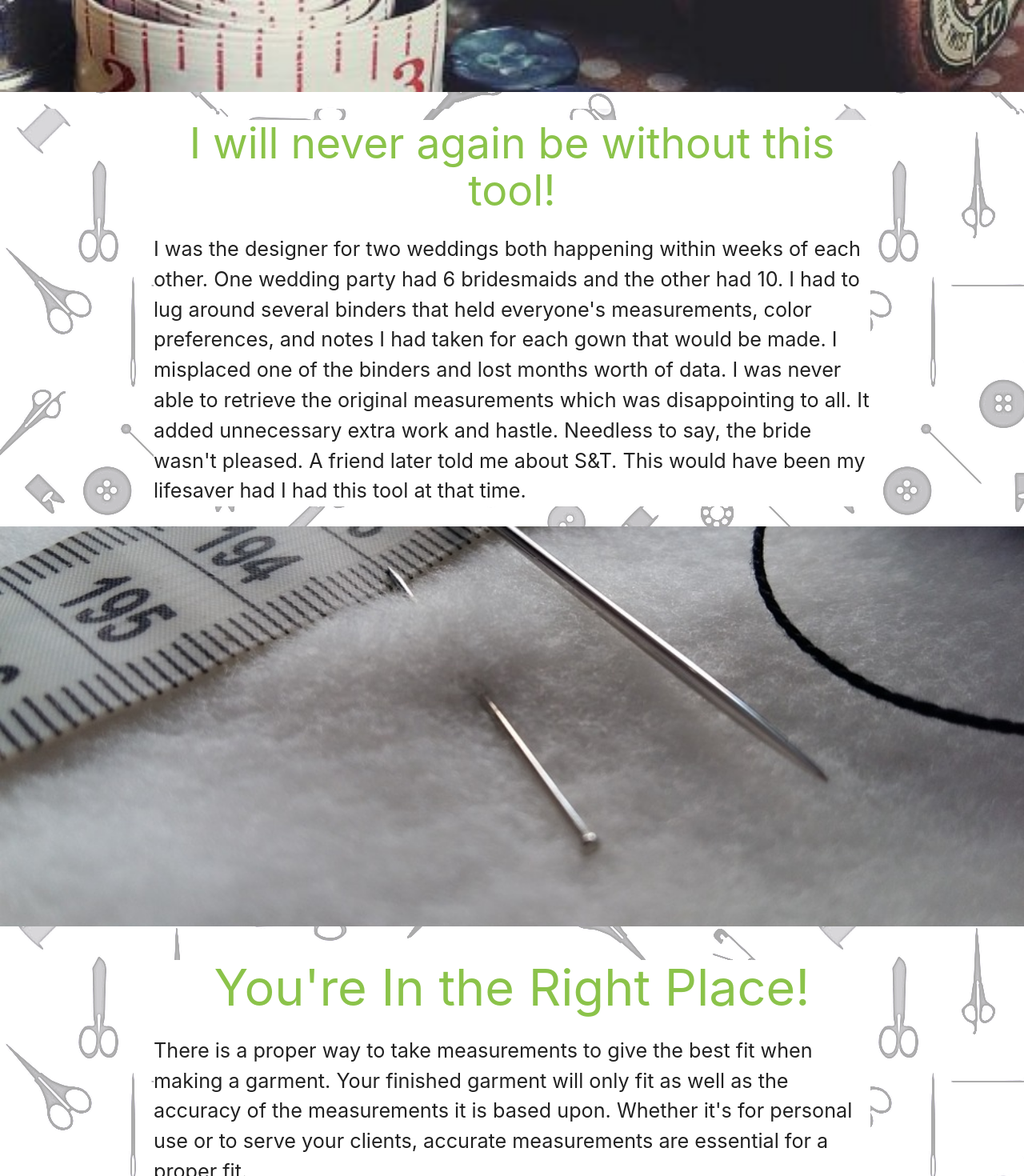
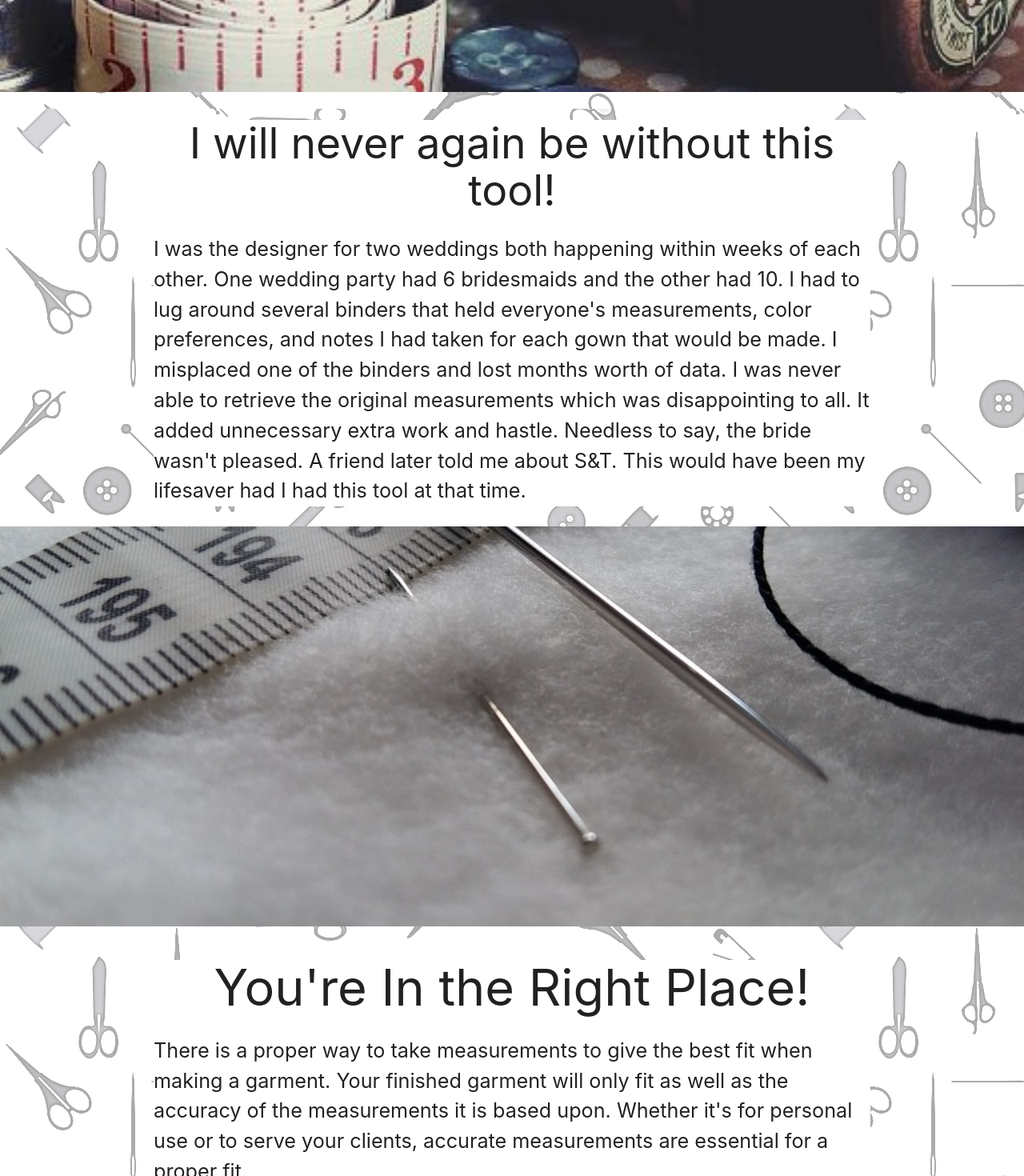
Before and after one commit to wgonz94/Stitches-Tape, a React (Create React App) app in the folder client/: page / in a window 1280 px wide. Shown: the part 1854-3324 px from the top of the page at 80% size. Built offline with nearby package versions, Linux system fonts and the light colour scheme.

Commit message:
changed color of headings

```diff
--- a/client/src/Components/Home/About.js
+++ b/client/src/Components/Home/About.js
@@ -3,9 +3,7 @@ import React from 'react';
 const About = () => {
   return (
     <div className='container' id='about'>
-      <h1 className='center light-green-text accent-4'>
-        You're In the Right Place!
-      </h1>
+      <h1 className='center accent-4'>You're In the Right Place!</h1>
       <p className='flow-text'>
         There is a proper way to take measurements to give the best fit when
         making a garment. Your finished garment will only fit as well as the
--- a/client/src/Components/Home/UserStory.js
+++ b/client/src/Components/Home/UserStory.js
@@ -3,7 +3,7 @@ import React from 'react';
 const UserStory = () => {
   return (
     <div className='container' id='about'>
-      <h2 className='center light-green-text accent-4'>
+      <h2 className='center accent-4'>
         I will never again be without this tool!
       </h2>
       <p className='flow-text'>
```
